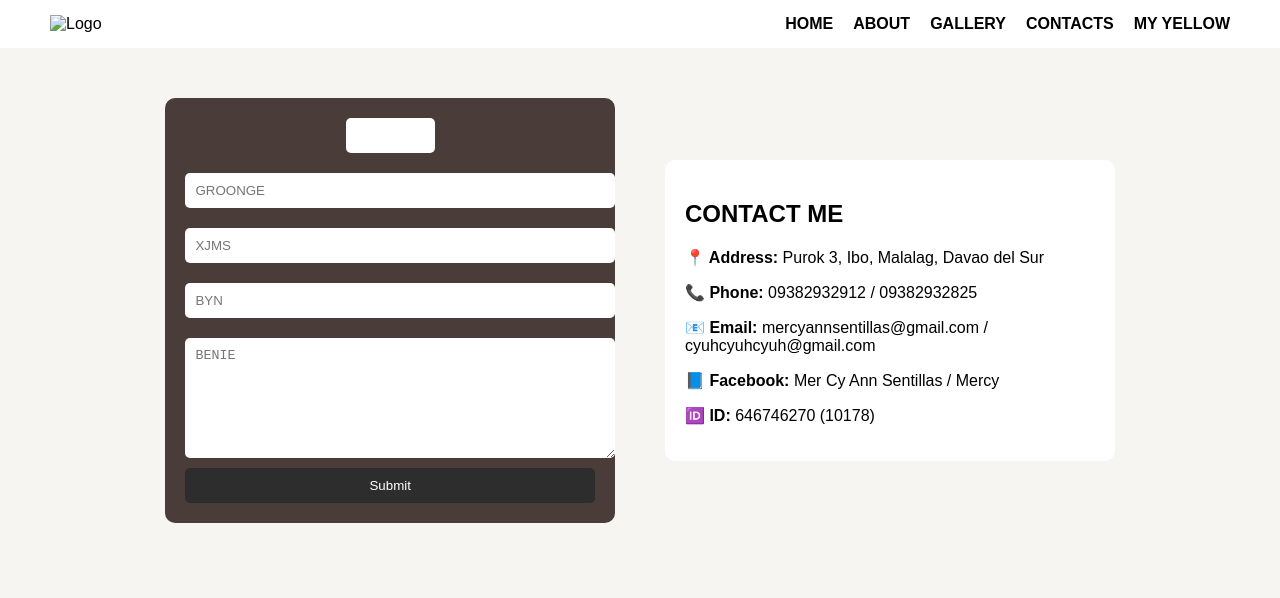
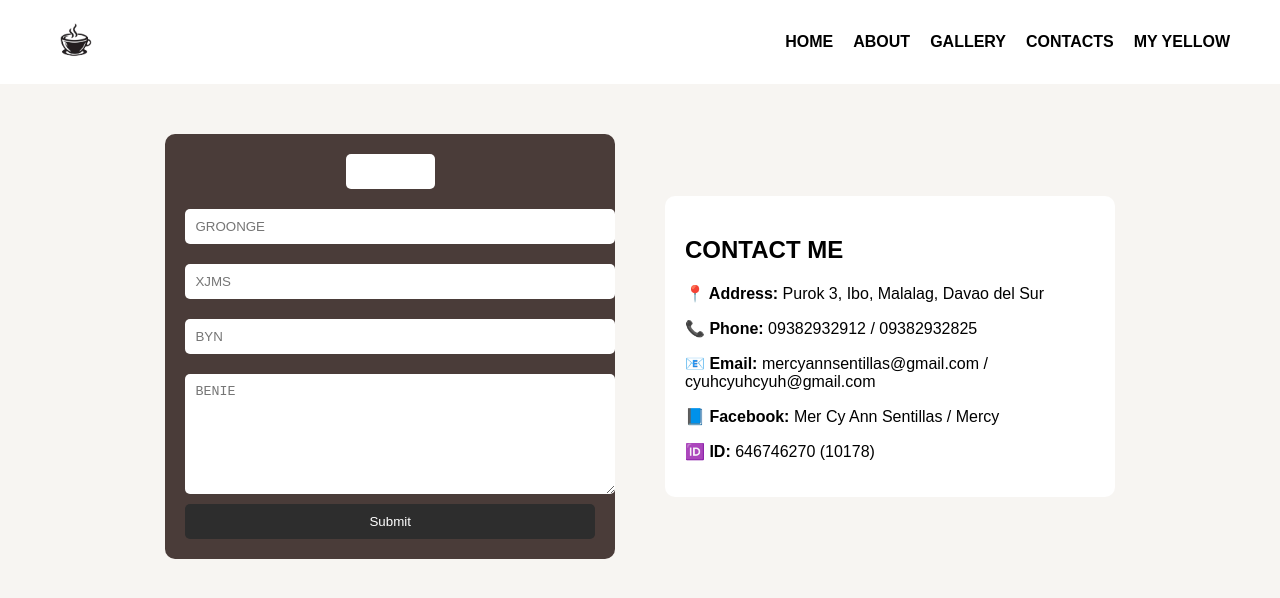
Before and after one commit to makabugto123/christine, a plain HTML site: page index.html in a window 1280 px wide. Drawn offline with Linux system fonts and the light colour scheme.

Commit message:
Update index.html

```diff
--- a/index.html
+++ b/index.html
@@ -11,7 +11,7 @@
     <!-- Header with Logo and Navigation -->
     <header>
         <div class="logo">
-            <img src="logo.png" alt="Logo"> <!-- Replace 'logo.png' with your actual logo -->
+            <img src="logo.jpeg" alt="Logo"> <!-- Replace 'logo.png' with your actual logo -->
         </div>
         <nav>
             <ul>
```
